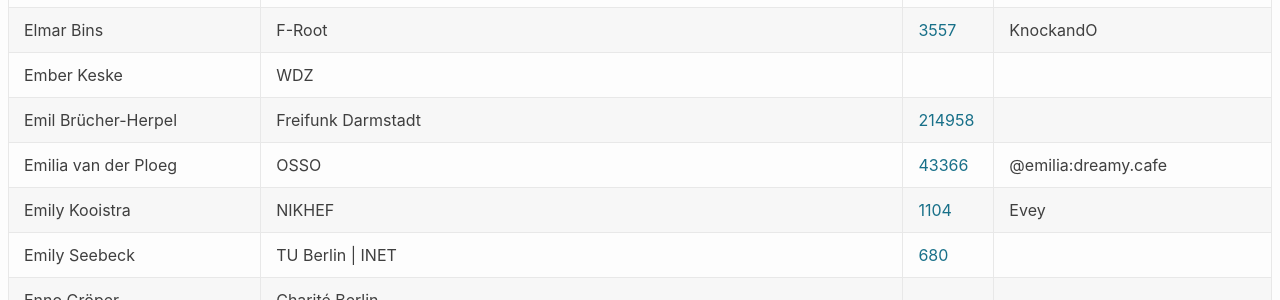
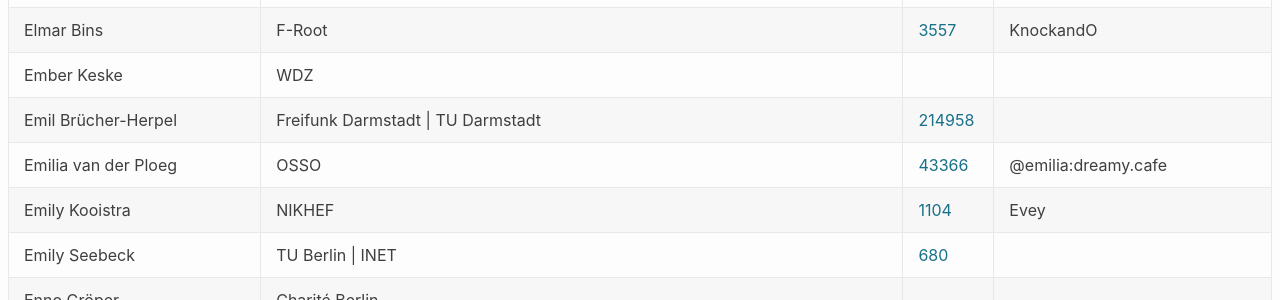
Before and after one commit to denog/pretix-attendeelist, a Jekyll site: the page built from denog17/index.markdown, in a window 1280 px wide and 900 px high, scrolled down 3844 px. Shown: the part 150-450 px from the top of the window. Built offline with Jekyll 4.4.1, drawn with Linux system fonts in a browser that asks for light colours.

Commit message:
Latest data: Mon Sep  8 17:10:33 UTC 2025

```diff
--- a/_data/attendees_denog17_onsite.json
+++ b/_data/attendees_denog17_onsite.json
@@ -523,7 +523,7 @@
   },
   {
     "name": "Emil Brücher-Herpel",
-    "company": "Freifunk Darmstadt",
+    "company": "Freifunk Darmstadt | TU Darmstadt",
     "irc": null,
     "asn": "214958"
   },
```
